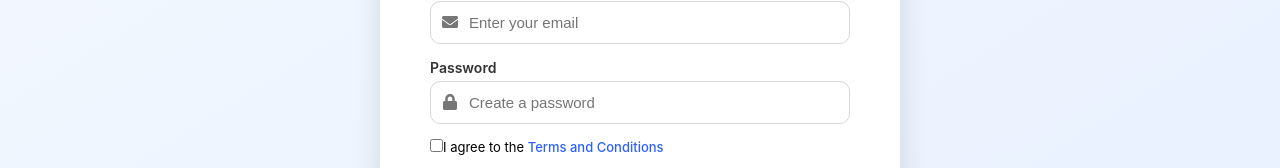
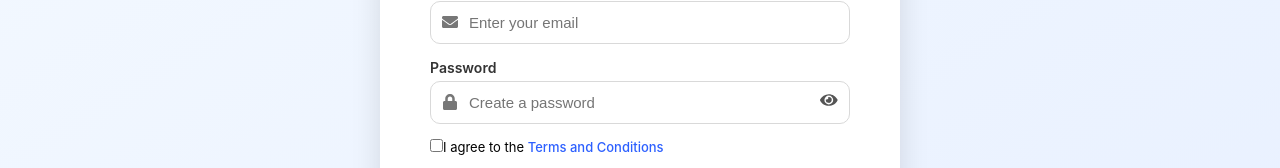
Before and after one commit to Sruhsti64/DevOps_Sla, a React (Create React App) app: page /signup in a window 1280 px wide. Shown: the part 421-589 px from the top of the page. Built offline with nearby package versions, Linux system fonts and the light colour scheme; no server answers; what aws-amplify would draw is missing.

Commit message:
Final commit

```diff
--- a/src/components/LoginRegister.css
+++ b/src/components/LoginRegister.css
@@ -222,6 +222,23 @@
   color: #2d60ff;
   text-decoration: none;
 }
+.password-group {
+  position: relative;
+}
+
+.toggle-password {
+  position: absolute;
+  right: 12px;
+  top: 50%;
+  transform: translateY(-50%);
+  cursor: pointer;
+  color: #555;
+  font-size: 1.1rem;
+}
+
+.toggle-password:hover {
+  color: #000;
+}
 
 .terms a:hover {
   text-decoration: underline;
--- a/src/components/LoginRegister.jsx
+++ b/src/components/LoginRegister.jsx
@@ -1,8 +1,8 @@
 import React, { useState, useEffect } from "react";
 import "./LoginRegister.css";
-import { FaEnvelope, FaLock } from "react-icons/fa";
+import { FaEnvelope, FaLock, FaEye, FaEyeSlash } from "react-icons/fa"; // 👈 added icons
 import { Link, useNavigate } from "react-router-dom";
-import { signIn, getCurrentUser } from "aws-amplify/auth"; // ✅ Added getCurrentUser
+import { signIn, getCurrentUser } from "aws-amplify/auth";
 import dermalabLogo from "../assets/images/dermalab-logo.png";
 
 const LoginRegister = () => {
@@ -13,6 +13,8 @@ const LoginRegister = () => {
     password: "",
     remember: false,
   });
+
+  const [showPassword, setShowPassword] = useState(false); // 👈 state for toggle
 
   // ✅ Redirect if already logged in
   useEffect(() => {
@@ -86,25 +88,31 @@ const LoginRegister = () => {
               required
             />
           </div>
-          /*This comment is to perform git pull operation*/
-// to test how it works
-//for performing DevOps Sla
+          {/*This comment is to perform git pull operation}
+          // to test how it works
+          //for performing DevOps Sla
 
           {/* Password */}
           <label htmlFor="password" className="input-label">
             Password
           </label>
-          <div className="input-group">
+          <div className="input-group password-group">
             <FaLock className="input-icon" />
             <input
               id="password"
-              type="password"
+              type={showPassword ? "text" : "password"} // 👈 toggle password visibility
               name="password"
               placeholder="Enter your password"
               value={formData.password}
               onChange={handleChange}
               required
             />
+            <span
+              className="toggle-password"
+              onClick={() => setShowPassword(!showPassword)}
+            >
+              {showPassword ? <FaEyeSlash /> : <FaEye />}
+            </span>
           </div>
 
           {/* Remember Me & Forgot Password */}
@@ -120,7 +128,7 @@ const LoginRegister = () => {
             </label>
             <Link
               to="/forgot-password"
-              state={{ email: formData.email }} // ✅ Pass email here
+              state={{ email: formData.email }}
               className="forgot-link"
             >
               Forgot password?
@@ -131,7 +139,6 @@ const LoginRegister = () => {
           <button type="submit" className="sign-in-btn">
             Sign In
           </button>
-
 
           <p className="signup-text">
             Don’t have an account? <Link to="/signup">Sign up</Link>
--- a/src/components/Signup.css
+++ b/src/components/Signup.css
@@ -8,6 +8,24 @@ html, body {
   font-family: "Inter", sans-serif;
   background: linear-gradient(to bottom right, #f5faff, #e8f0ff);
 }
+.password-group {
+  position: relative;
+}
+
+.toggle-password {
+  position: absolute;
+  right: 12px;
+  top: 50%;
+  transform: translateY(-50%);
+  cursor: pointer;
+  color: #555;
+  font-size: 1.1rem;
+}
+
+.toggle-password:hover {
+  color: #000;
+}
+
 
 .login-container {
   display: flex;
--- a/src/components/Signup.jsx
+++ b/src/components/Signup.jsx
@@ -1,6 +1,6 @@
 import React, { useState } from "react";
 import "./Signup.css";
-import { FaEnvelope, FaLock, FaUser } from "react-icons/fa";
+import { FaEnvelope, FaLock, FaUser, FaEye, FaEyeSlash } from "react-icons/fa"; // 👈 added eye icons
 import { Link, useNavigate } from "react-router-dom";
 import dermalabLogo from "../assets/images/dermalab-logo.png";
 
@@ -23,6 +23,7 @@ const Signup = () => {
 
   const [error, setError] = useState("");
   const [loading, setLoading] = useState(false);
+  const [showPassword, setShowPassword] = useState(false); // 👈 added state for password visibility
 
   const handleChange = (e) => {
     const { name, value, type, checked } = e.target;
@@ -60,14 +61,10 @@ const Signup = () => {
       // Handle existing but unverified users
       if (err.name === "UsernameExistsException") {
         try {
-          // Try to resend the verification code
           await resendSignUpCode({ username: formData.email });
-
-          // Redirect to confirmation page
           setError("This email is registered but not verified. Please verify your account.");
           navigate("/confirm-signup", { state: { email: formData.email } });
         } catch (innerError) {
-          // If the user is already verified
           if (innerError.name === "InvalidParameterException") {
             setError("User already exists and is verified. Please log in.");
           } else {
@@ -137,17 +134,23 @@ const Signup = () => {
           <label htmlFor="password" className="input-label">
             Password
           </label>
-          <div className="input-group">
+          <div className="input-group password-group">
             <FaLock className="input-icon" />
             <input
               id="password"
-              type="password"
+              type={showPassword ? "text" : "password"} // 👈 toggle visibility
               name="password"
               placeholder="Create a password"
               value={formData.password}
               onChange={handleChange}
               required
             />
+            <span
+              className="toggle-password"
+              onClick={() => setShowPassword(!showPassword)}
+            >
+              {showPassword ? <FaEyeSlash /> : <FaEye />}
+            </span>
           </div>
 
           {/* Terms & Conditions */}
@@ -164,7 +167,6 @@ const Signup = () => {
               <Link to="/terms" className="terms-link">
                 Terms and Conditions
               </Link>
-
             </label>
           </div>
 
--- a/src/components/Upload.jsx
+++ b/src/components/Upload.jsx
@@ -67,7 +67,7 @@ function Upload({ onAnalyze }) {
       const formData = new FormData();
       formData.append("image", selectedFile);
 
-      const res = await axios.post("http://13.232.26.0:9000/predict", formData, {
+      const res = await axios.post("http://65.2.130.163:9000/predict", formData, {
         headers: {
           "Content-Type": "multipart/form-data",
         },
```
Also changed, not shown: src/components/Results.jsx (+24 -0 lines), 1 other file (tests, documents, lock files or other folders).
